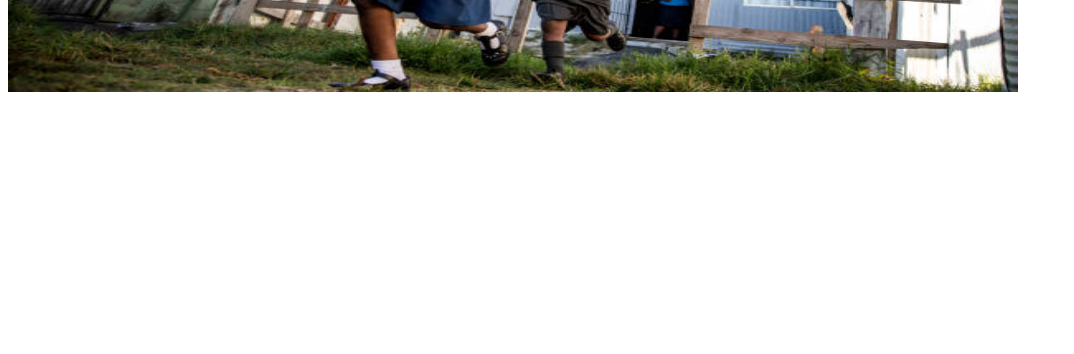
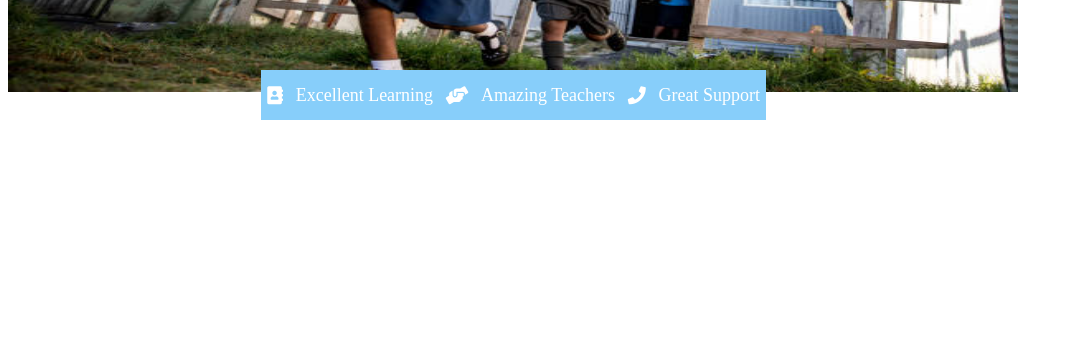
Before and after one commit to TERESIA012/mutanda_academy_project, a plain HTML site: page index.html in a window 1280 px wide. Shown: the part 446-800 px from the top of the page, without its empty margins (0-1074 px from the left). Drawn offline with Linux system fonts and the light colour scheme.

Commit message:
added mininavbar

```diff
--- a/index.css
+++ b/index.css
@@ -52,3 +52,18 @@ img {
     font-size:20px;
     font-weight: 900;
 }
+.mininavbar {
+    background-color: #87cefa;
+    height: 50px;
+    display: flex;
+    text-align: center;
+    align-items: center;
+    justify-content: space-around;
+    margin-right: 40%;
+    margin-left: 20%;
+    color: white;
+    position: relative;
+    bottom: 160px;
+    font-size: 18px;
+    font-weight: 500;
+}
--- a/index.html
+++ b/index.html
@@ -34,7 +34,12 @@
     <h3>Mutanda Junior Academy</h3>
     <h2>Welcome to Our School</h2>
 </div>
+<div class="mininavbar">
+    <i class="fas fa-address-book"></i>Excellent Learning
+    <i class="fas fa-hands-helping"></i>Amazing Teachers
+    <i class="fas fa-phone"></i>Great Support
 
+</div>
 
 
 
```
